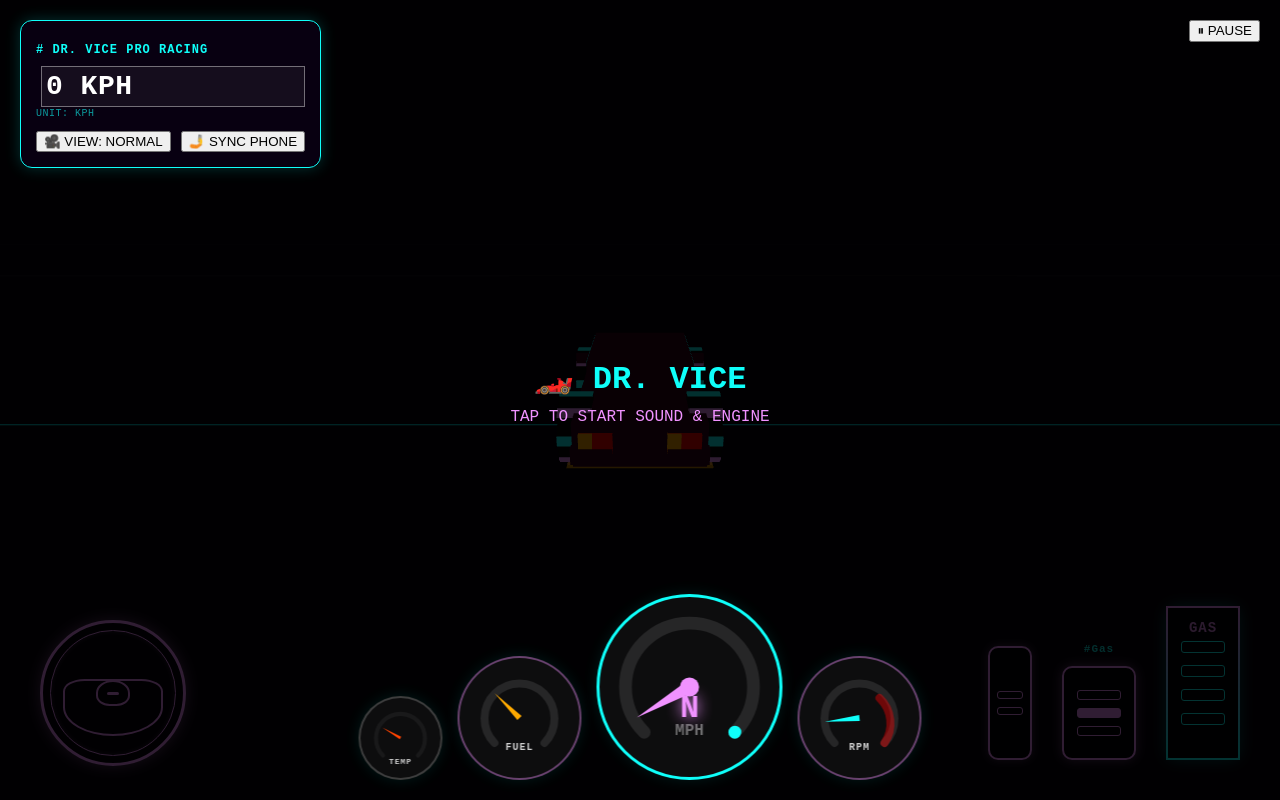
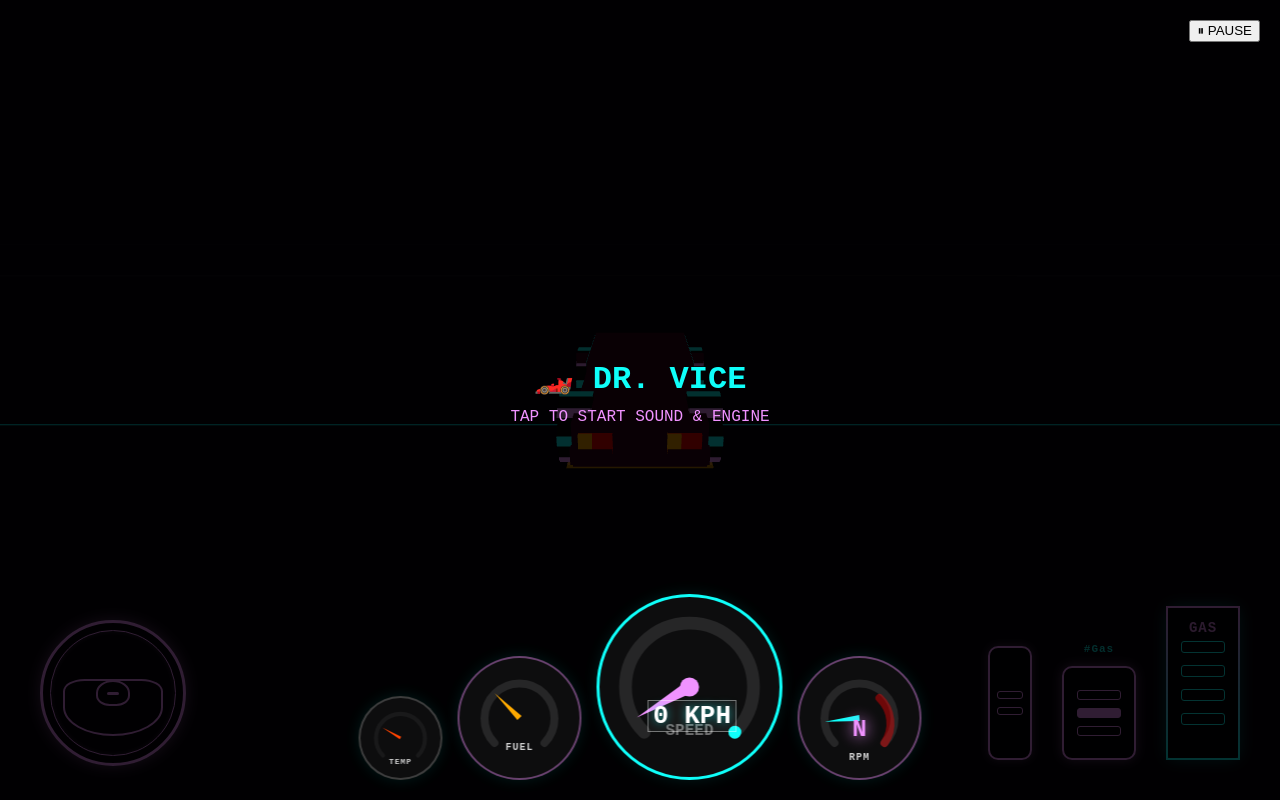
Before and after one commit to Chaudhary-Kaushal-195/remote-control, a plain HTML site: page cargame.html in a window 1280 px wide. Drawn offline with nearby package versions, Linux system fonts and the light colour scheme; animation ran at ten frames a second.

Commit message:
Restructure UI: move speed to speedometer, gear to tachometer, buttons to settings

```diff
--- a/cargame.html
+++ b/cargame.html
@@ -509,15 +509,8 @@
 
 <body>
 
-    <div id="hud">
-        <b style="color:#0ffffa; letter-spacing:1px; font-size:12px;"># DR. VICE PRO RACING</b><br>
-        <div id="speed-box" style="font-size: 28px; margin-top:5px; font-weight:900; color:#fff;">0 KPH</div>
-        <div id="unit-label" style="font-size: 10px; opacity:0.6; margin-bottom:10px;">unit: KPH</div>
-
-        <div style="display:flex; gap:10px;">
-            <button class="hud-btn" id="cam-btn" onclick="initAudio(); cycleCamera();">🎥 VIEW: NORMAL</button>
-            <button id="remote-box" class="hud-btn" onclick="initAudio(); setupRemote();">🤳 SYNC PHONE</button>
-        </div>
+    <div id="hud" style="display:none;">
+        <div id="unit-label"></div>
     </div>
 
     <div class="dash-cluster">
@@ -559,9 +552,11 @@
                 </g>
                 <circle cx="50" cy="50" r="6" fill="var(--neon-pink)" />
                 <text x="50" y="80" text-anchor="middle" fill="#fff" font-size="10" font-weight="900"
-                    opacity="0.4">MPH</text>
+                    opacity="0.4">SPEED</text>
             </svg>
-            <div id="gear-box" class="gear-display">N</div>
+            <div id="speed-box"
+                style="position: absolute; bottom: 45px; font-size: 26px; font-weight:900; color:#fff; text-shadow: 0 0 10px rgba(15, 255, 250, 0.5);">
+                0 KPH</div>
         </div>
 
         <!-- TACHOMETER (RPM) -->
@@ -575,7 +570,8 @@
                     <path d="M 50 50 L 47 50 L 50 15 L 53 50 Z" fill="#0ffffa" />
                 </g>
             </svg>
-            <div class="dash-label">RPM</div>
+            <div id="gear-box" class="gear-display" style="bottom: 35px; font-size: 24px;">N</div>
+            <div class="dash-label" style="bottom:15px;">RPM</div>
         </div>
     </div>
 
@@ -614,6 +610,13 @@
     <div id="settings-modal" onclick="event.target === this && toggleSettings()">
         <div class="modal-content">
             <h2 style="margin-top:0; color:var(--neon-blue); letter-spacing:2px;">LIVE SETTINGS</h2>
+
+            <div style="display:flex; gap:10px; margin-bottom: 20px;">
+                <button class="hud-btn" id="cam-btn" onclick="initAudio(); cycleCamera();"
+                    style="flex:1; padding:10px; font-size:12px;">🎥 CAMERA</button>
+                <button id="remote-box" class="hud-btn" onclick="initAudio(); setupRemote();"
+                    style="flex:1; padding:10px; font-size:12px;">🤳 SYNC PHONE</button>
+            </div>
 
             <div class="setting-row">
                 <div class="setting-label">Steering Mode</div>
```
